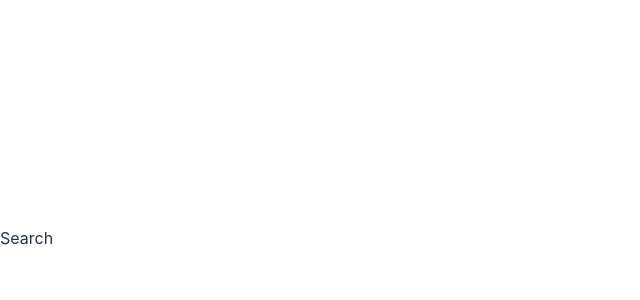
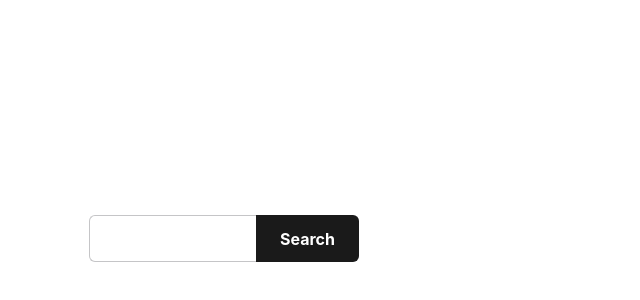
Before and after one commit to Alena636/Components, a React (Vite) app: page / in a window 1280 px wide. Shown: the part 162-462 px from the top of the page, without its empty margins (0-640 px from the left). Built offline with nearby package versions, Linux system fonts and the light colour scheme.

Commit message:
feat: add style for search form

```diff
--- a/src/app/App.tsx
+++ b/src/app/App.tsx
@@ -1,7 +1,9 @@
+import SearchForm from "../widgets/SearchForm/SearchForm";
+
 function App() {
   return (
     <>
-      <p>Search</p>
+      <SearchForm />
     </>
   );
 }
--- /dev/null
+++ b/src/widgets/SearchForm/SearchForm.css
@@ -0,0 +1,47 @@
+.search__form {
+  position: relative;
+  left: 26%;
+  display: flex;
+}
+
+.search__input {
+  padding: 10px 15px;
+  max-width: 40%;
+  font-size: 1rem;
+  line-height: 1.5em;
+  color: #373D41;
+  background-color: #FFF;
+  background-clip: padding-box;
+  border: 1px solid #C5C5C7;
+  border-radius: 6px;
+  -webkit-box-shadow: none;
+  box-shadow: none;
+  flex-grow: 1;
+  border-right: none;
+  border-top-right-radius: 0;
+  border-bottom-right-radius: 0;
+}
+
+.search__btn {
+  background-color:#1a1a1a;
+  color: #ffffff;
+  font-weight: 700;
+  text-decoration: none;
+  white-space: normal;
+  -webkit-transition: none;
+  transition: none;
+  cursor: pointer;
+  outline: 0;
+  padding: 14px 24px 13px;
+  font-size: 1rem;
+  line-height: 1.25rem;
+  border-radius: 6px;
+  border-width: 0;
+  border-top-left-radius: 0;
+  border-bottom-left-radius: 0;
+  transition: .7s;
+}
+
+.search__btn:hover {
+ background-color: #565656;
+}
--- a/src/widgets/SearchForm.tsx
+++ b/src/widgets/SearchForm/SearchForm.tsx
@@ -1,4 +1,5 @@
 import React, { Component } from 'react';
+import '../SearchForm/searchForm.css';
 
 export default class SearchForm extends Component {
   render() {
```
